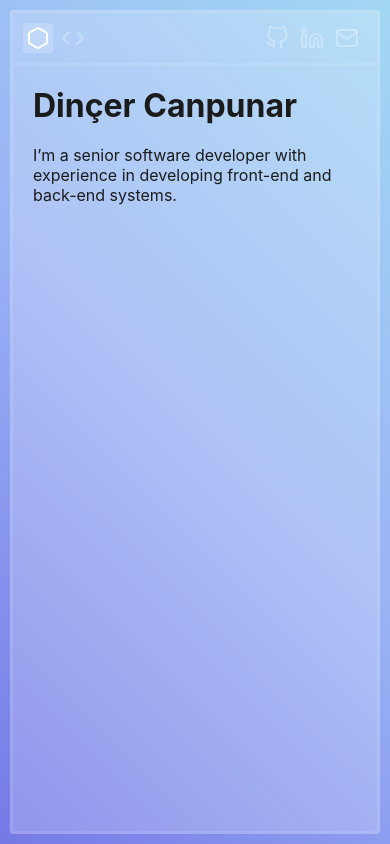
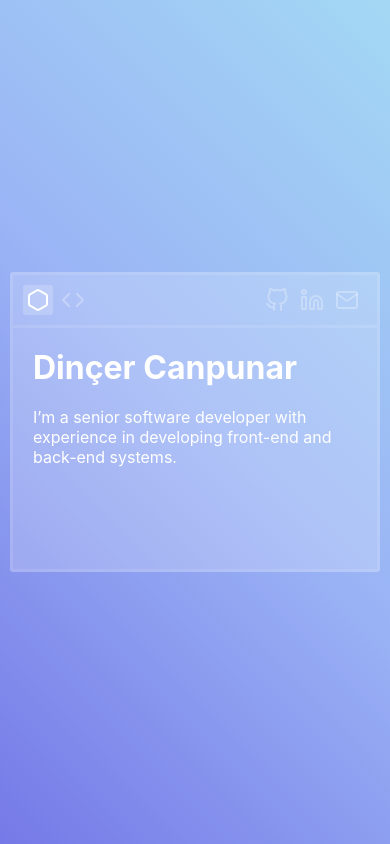
Before and after one commit to dincercanpunar/personal, a Next.js app: page / in a window 390 px wide. Built offline with nearby package versions, Linux system fonts and the light colour scheme.

Commit message:
card height updated

```diff
--- a/styles/layout/index.scss
+++ b/styles/layout/index.scss
@@ -25,7 +25,6 @@ main {
 
     @media screen and (max-width: 640px) {
       flex-direction: column;
-      height: calc(100vh - 20px);
       width: calc(100vw - 20px);
     }
 
--- a/styles/pages/home.scss
+++ b/styles/pages/home.scss
@@ -1,6 +1,7 @@
 h1, p {
   margin: 0;
-  color: #1B1B1B;
+  //color: #1B1B1B;
+  color: #fff;
 }
 
 p {
```
